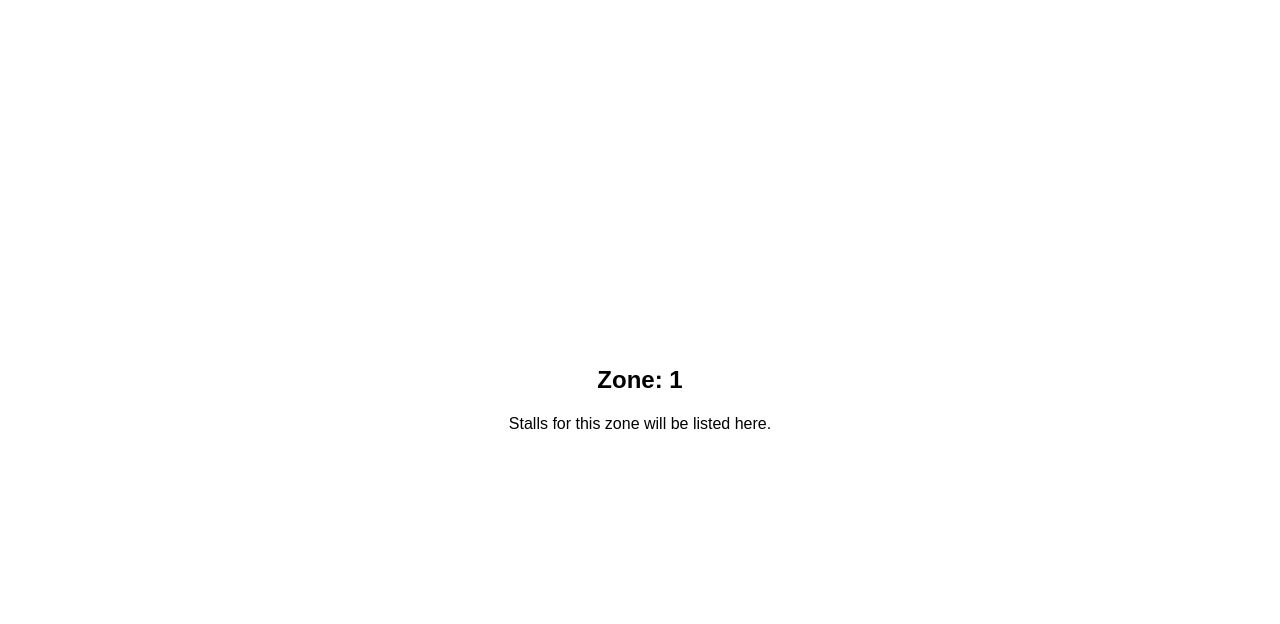
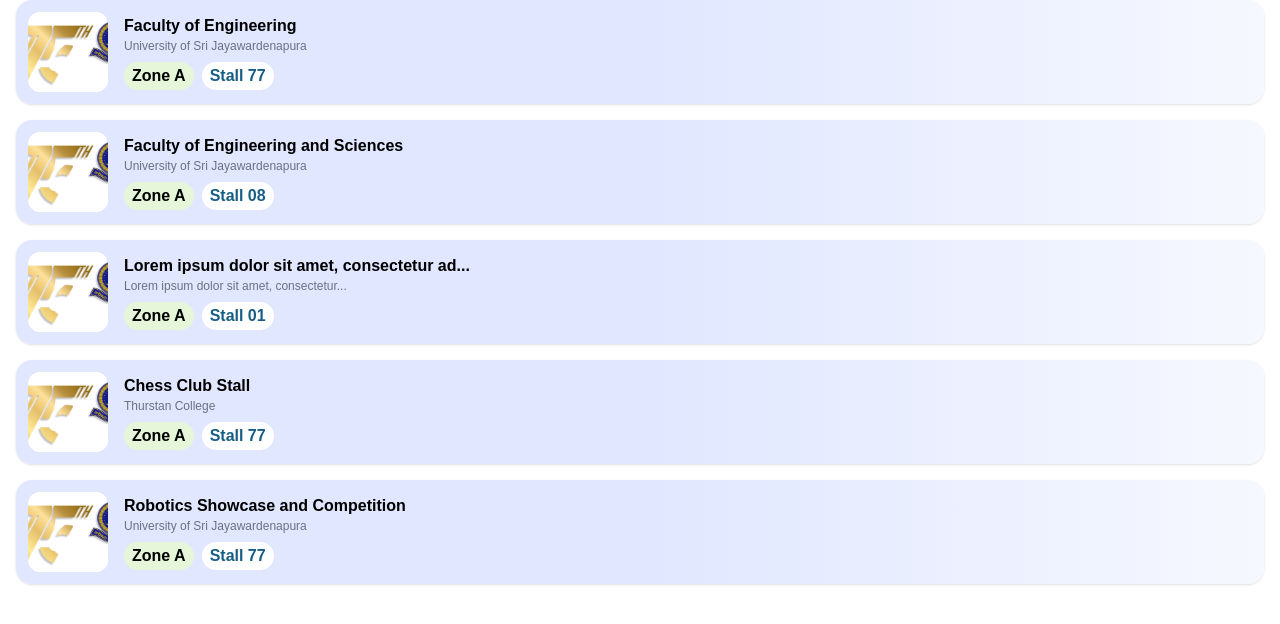
Before and after one commit to sliitsesc/exhibition-navigation-app, a Next.js app: page /zones/1 in a window 1280 px wide. Shown: the top 624 px of the page. Built offline with nearby package versions, Linux system fonts and the light colour scheme.

Commit message:
implement zone detail page with mock data and loading state

```diff
--- a/src/app/zones/[zoneId]/page.tsx
+++ b/src/app/zones/[zoneId]/page.tsx
@@ -1,15 +1,126 @@
-import React from "react";
+"use client";
+import React, { useEffect, useState } from "react";
 
-export default function ZoneDetailPage({
-  params,
-}: {
-  params: Promise<{ zoneId: string }>;
-}) {
+type Stall = {
+  id: string;
+  title: string;
+  subtitle: string;
+  zone: string;
+  stallNumber: string;
+  imageUrl: string;
+};
+
+// Mock data for demonstration
+const mockStalls: Stall[] = [
+  {
+    id: "77",
+    title: "Faculty of Engineering",
+    subtitle: "University of Sri Jayawardenapura",
+    zone: "Zone A",
+    stallNumber: "77",
+    imageUrl: "/images/75logo.png",
+  },
+  {
+    id: "08",
+    title: "Faculty of Engineering and Sciences",
+    subtitle: "University of Sri Jayawardenapura",
+    zone: "Zone A",
+    stallNumber: "08",
+    imageUrl: "/images/75logo.png",
+  },
+  {
+    id: "01",
+    title: "Lorem ipsum dolor sit amet, consectetur ad...",
+    subtitle: "Lorem ipsum dolor sit amet, consectetur...",
+    zone: "Zone A",
+    stallNumber: "01",
+    imageUrl: "/images/75logo.png",
+  },
+  {
+    id: "77b",
+    title: "Chess Club Stall",
+    subtitle: "Thurstan College",
+    zone: "Zone A",
+    stallNumber: "77",
+    imageUrl: "/images/75logo.png",
+  },
+  {
+    id: "comp",
+    title: "Robotics Showcase and Competition",
+    subtitle: "University of Sri Jayawardenapura",
+    zone: "Zone A",
+    stallNumber: "77",
+    imageUrl: "/images/75logo.png",
+  },
+];
+
+export default function ZoneDetailPage({ params }: { params: Promise<{ zoneId: string }> }) {
   const { zoneId } = React.use(params);
+  const [loading, setLoading] = useState(true);
+  const [stalls, setStalls] = useState<Stall[]>([]);
+
+  useEffect(() => {
+    setLoading(true);
+    // Simulate API call
+    setTimeout(() => {
+      setStalls(mockStalls);
+      setLoading(false);
+    }, 1500);
+  }, [zoneId]);
+
   return (
-    <div className="min-h-screen flex flex-col items-center justify-center">
-      <h1 className="text-2xl font-bold mb-4">Zone: {zoneId}</h1>
-      <p>Stalls for this zone will be listed here.</p>
+    <div className="min-h-screen bg-white flex flex-col pb-24">
+
+
+      {/* Stall Cards */}
+      <div className="flex flex-col gap-4 px-4">
+        {(loading ? mockStalls : stalls).map((stall, idx) => (
+          <div
+            key={stall.id + idx}
+            className="flex bg-gradient-to-r from-[#E0E7FF] via-[#E0E7FF] to-[#F6F8FF] rounded-2xl p-3 shadow-sm gap-4 items-center"
+          >
+            {/* Image */}
+            <div className="w-20 h-20 rounded-xl overflow-hidden bg-white flex-shrink-0">
+              {loading ? (
+                <div className="animate-pulse w-full h-full bg-[#ffffff]" />
+              ) : (
+                <img src={stall.imageUrl} alt={stall.title} className="w-full h-full object-cover" />
+              )}
+            </div>
+            {/* Info */}
+            <div className="flex-1 min-w-0">
+              <div className="font-semibold text-base truncate">
+                {loading ? (
+                  <div className="animate-pulse h-5 bg-white rounded-2xl w-full mb-1 z-0" />
+                ) : (
+                  stall.title
+                )}
+              </div>
+              <div className="text-xs text-gray-500 truncate">
+                {loading ? (
+                  <div className="animate-pulse h-2 bg-white rounded w-1/2" />
+                ) : (
+                  stall.subtitle
+                )}
+              </div>
+              <div className="flex gap-2 mt-2">
+                {loading ? (
+                  <>
+                  <div className="animate-pulse h-5 w-16 bg-[#ffffff] rounded-lg" />
+                  <div className="animate-pulse h-5 w-16 bg-[#ffffff] rounded-lg" />
+                  </>
+                ) : (
+                  <>
+                    <span className="px-2 py-0.5 rounded-2xl text-md font-bold bg-[#E6F7D9] text-[#000000]">{stall.zone}</span>
+                    <span className="px-2 py-0.5 rounded-2xl text-md font-bold bg-[#ffffff] text-[#185D88]">Stall {stall.stallNumber}</span>
+                  </>
+                )}
+              </div>
+            </div>
+          </div>
+        ))}
+      </div>
+
     </div>
   );
 }
```
Also changed, not shown: src/app/zone/page.tsx (added).
